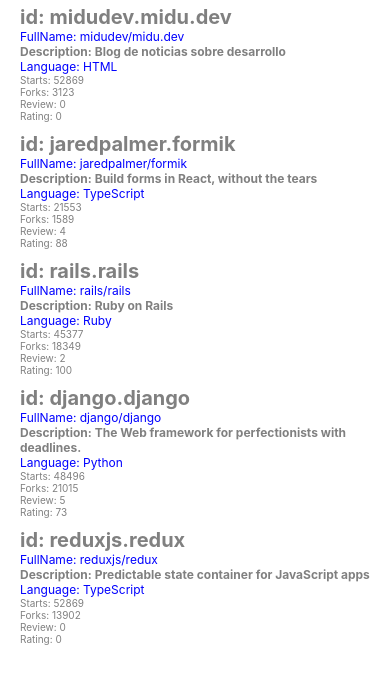
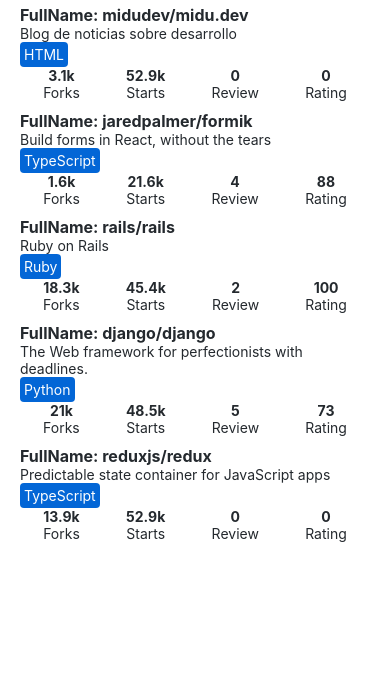
Before and after one commit to Andresfrla/react-native-basics, a React Native app: screen / in a window 390 px wide. Shown: the top 684 px of the page. Built offline with nearby package versions, Linux system fonts and the light colour scheme.

Commit message:
learning how to use styles over the app

```diff
--- a/src/components/RepositoryItem.jsx
+++ b/src/components/RepositoryItem.jsx
@@ -1,17 +1,15 @@
 import React from "react"
 import { StyleSheet, Text, View } from "react-native"
 import { StyleText } from "./StyleText"
+import RepositoryStats from "./RepositoryStats"
+import theme from "../theme"
 
 const RepositoryItem = (props) => (
     <View key={props.id} style={styles.container}>
-        <StyleText big bold>id: {props.id}</StyleText>
-        <StyleText blue>FullName: {props.fullName}</StyleText>
-        <StyleText bold>Description: {props.description}</StyleText>
-        <StyleText blue>Language: {props.language}</StyleText>
-        <StyleText small>Starts: {props.stargazersCount}</StyleText>
-        <StyleText small>Forks: {props.forksCount}</StyleText>
-        <StyleText small>Review: {props.reviewCount}</StyleText>
-        <StyleText small>Rating: {props.ratingAverage}</StyleText>
+        <StyleText fontSize='subheading' fontWeight='bold'>FullName: {props.fullName}</StyleText>
+        <StyleText >{props.description}</StyleText>
+        <StyleText style={styles.language}>{props.language}</StyleText>
+        <RepositoryStats {...props}/>
     </View>
 )
 
@@ -21,6 +19,14 @@
         paddingBottom: 5,
         paddingTop: 5,
     },
+    language: {
+        padding: 4,
+        color: theme.colors.white,
+        backgroundColor: theme.colors.primary,
+        alignSelf: 'flex-start',
+        borderRadius: 4,
+        overflow: 'hidden',
+    }
 })
 
 export default RepositoryItem
--- /dev/null
+++ b/src/components/RepositoryStats.jsx
@@ -0,0 +1,34 @@
+import React from "react"
+import { View } from "react-native"
+import { StyleText } from "./StyleText"
+
+const parseThounsands = value => {
+    return value >= 1000
+        ? `${Math.round(value / 100 ) /10}k`
+        : String(value)
+}
+
+const RepositoryStats = props => {
+    return (
+        <View style={{ flexDirection: 'row', justifyContent: 'space-around'}}>
+            <View>
+                <StyleText align='center' fontWeight='bold'>{parseThounsands(props.forksCount)}</StyleText>
+                <StyleText align='center'>Forks</StyleText>
+            </View>
+            <View>
+                <StyleText align='center' fontWeight='bold'>{parseThounsands(props.stargazersCount)}</StyleText>
+                <StyleText align='center'>Starts</StyleText>
+            </View>
+            <View>
+             <StyleText align='center' fontWeight='bold'>{props.reviewCount}</StyleText>
+             <StyleText align='center'>Review</StyleText>
+            </View>
+            <View>
+                <StyleText align='center' fontWeight='bold'>{props.ratingAverage}</StyleText>
+                <StyleText align='center'>Rating</StyleText>
+            </View>
+        </View>
+    )
+}
+
+export default RepositoryStats
--- a/src/components/StyleText.jsx
+++ b/src/components/StyleText.jsx
@@ -1,36 +1,44 @@
 import React from 'react'
 import { StyleSheet, Text, View } from 'react-native'
+import theme from '../theme.js'
 
 const styles = StyleSheet.create({
     text: {
-        fontSize: 12,
-        color: 'grey',
+        color: theme.colors.textPrimary,
+        fontSize: theme.fontSizes.body,
+        fontFamily: theme.fonts.main,
+        fontWeight: theme.fontWeights.normal
+    },
+    colorPrimary: {
+        color: theme.colors.textPrimary
+    },
+    colorSecondary: {
+        color: theme.colors.textSecondary
     },
     bold: {
-        fontWeight: 'bold',
+        fontWeight: theme.fontWeights.bold,
     },
-    blue: {
-        color: 'blue'
+    subheading: {
+        fontSize: theme.fontSizes.sudheading
     },
-    big: {
-        fontSize: 20
-    },
-    small: {
-        fontSize: 10
+    textAlignCenter: {
+        textAlign: 'center'
     }
 })
 
-export const StyleText = ({blue, bold, children, big, small}) => {
+export const StyleText = ({ align, children, color, fontSize, fontWeight, style, ...restOfProps}) => {
     const textStyles = [
         styles.text,
-        blue && styles.blue,
-        big && styles.big,
-        small && styles.small,
-        bold && styles.bold
+        align === 'center' && styles.textAlignCenter,
+        color === 'primary' && styles.colorPrimary,
+        color === 'secondary' && styles.colorSecondary,
+        fontSize === 'subheading' && styles.subheading,
+        fontWeight === 'bold' && styles.bold,
+        style
     ]
 
   return (
-    <Text style={textStyles}>
+    <Text style={textStyles} {...restOfProps}>
         {children}
     </Text>
   )
--- a/src/theme.js
+++ b/src/theme.js
@@ -2,7 +2,8 @@
     colors: {
         textPrimary: '#24292e',
         textSecondary: '#586069',
-        primary: '#0366d6'
+        primary: '#0366d6',
+        white: '#fefefe'
     },
     fontSizes: {
         body: 14,
@@ -13,6 +14,8 @@
     },
     fontWeights: {
         normal: '400',
-        bodl: '700'
+        bold: '700'
     }
 }
+
+export default theme
```
